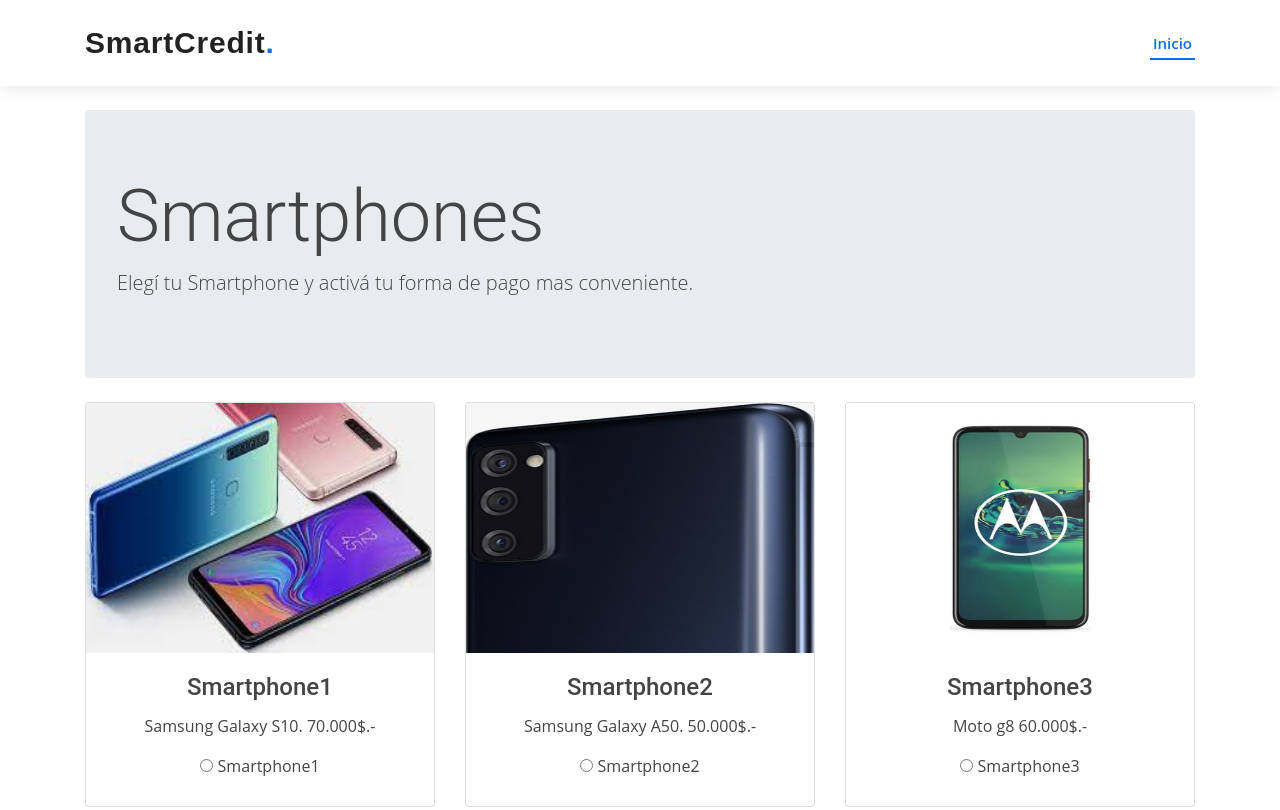
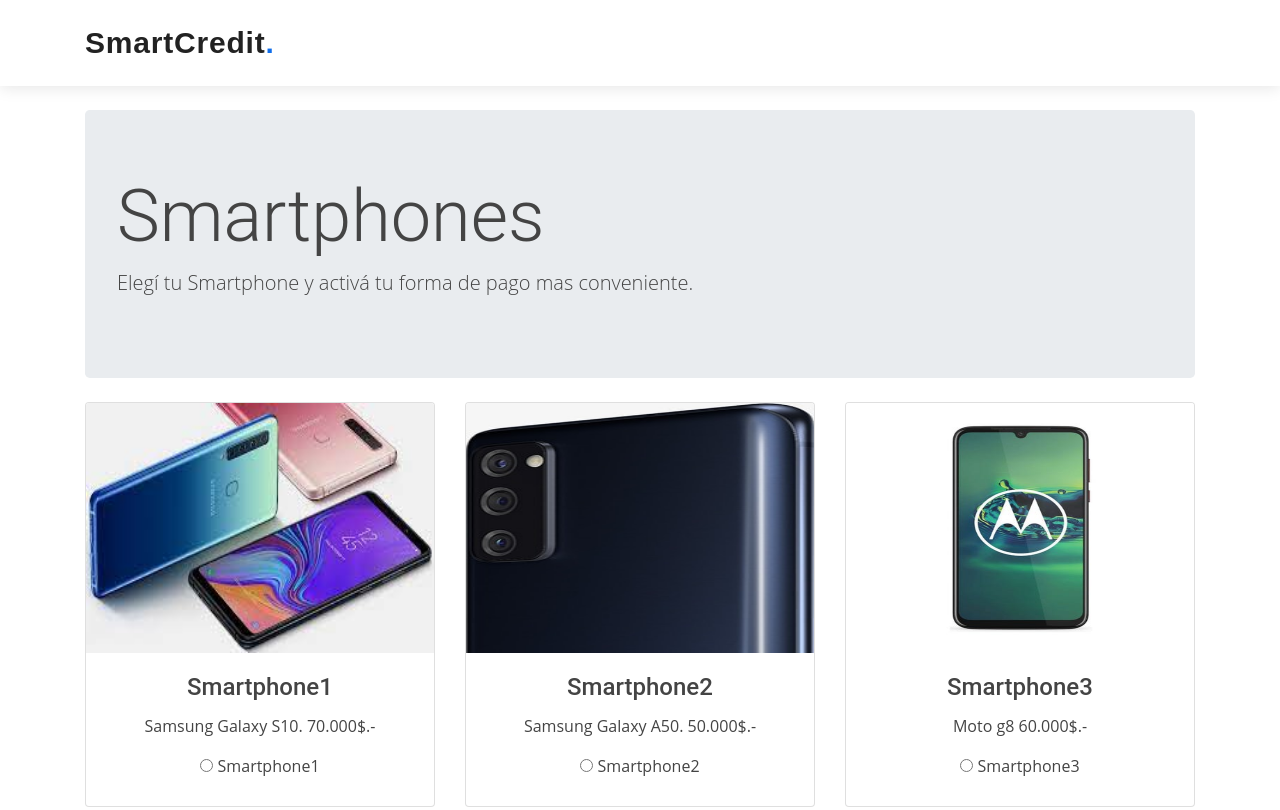
Before and after one commit to marianopadularrosa1/marianopadularrosa1.github.io, a plain HTML site: page smartphone.html in a window 1280 px wide. Shown: the top 810 px of the page. Drawn offline with nearby package versions, Linux system fonts and the light colour scheme.

Commit message:
Initial commit

```diff
--- a/smartphone.html
+++ b/smartphone.html
@@ -28,7 +28,6 @@
 
       <nav id="navbar" class="navbar">
         <ul>
-          <li><a class="nav-link scrollto active" href="#hero">Inicio</a></li>
         </ul>
         <i class="bi bi-list mobile-nav-toggle"></i>
       </nav><!-- .navbar -->
```
Also changed, not shown: tecno.html (+0 -1 lines), xp.html (+0 -1 lines).
